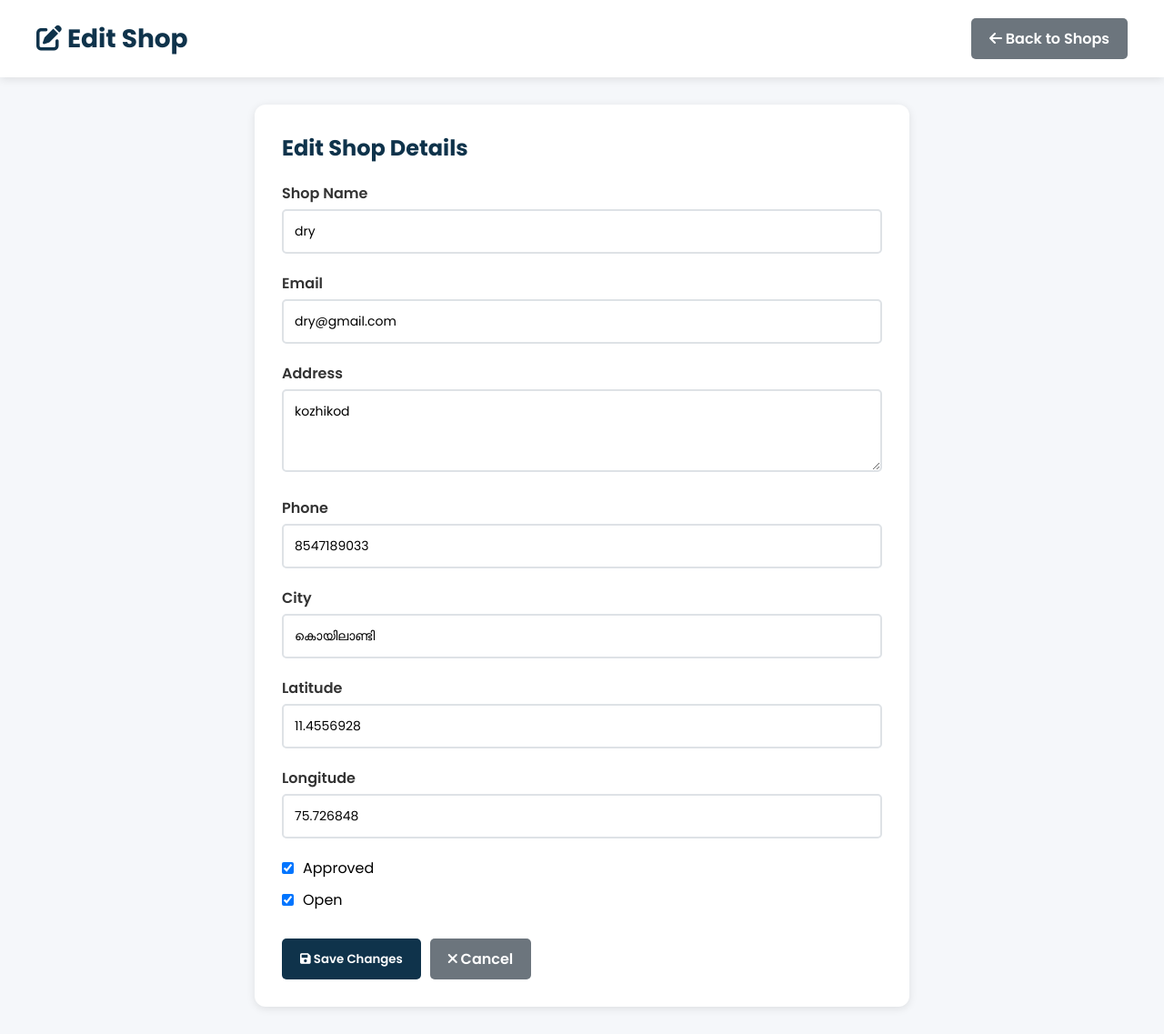
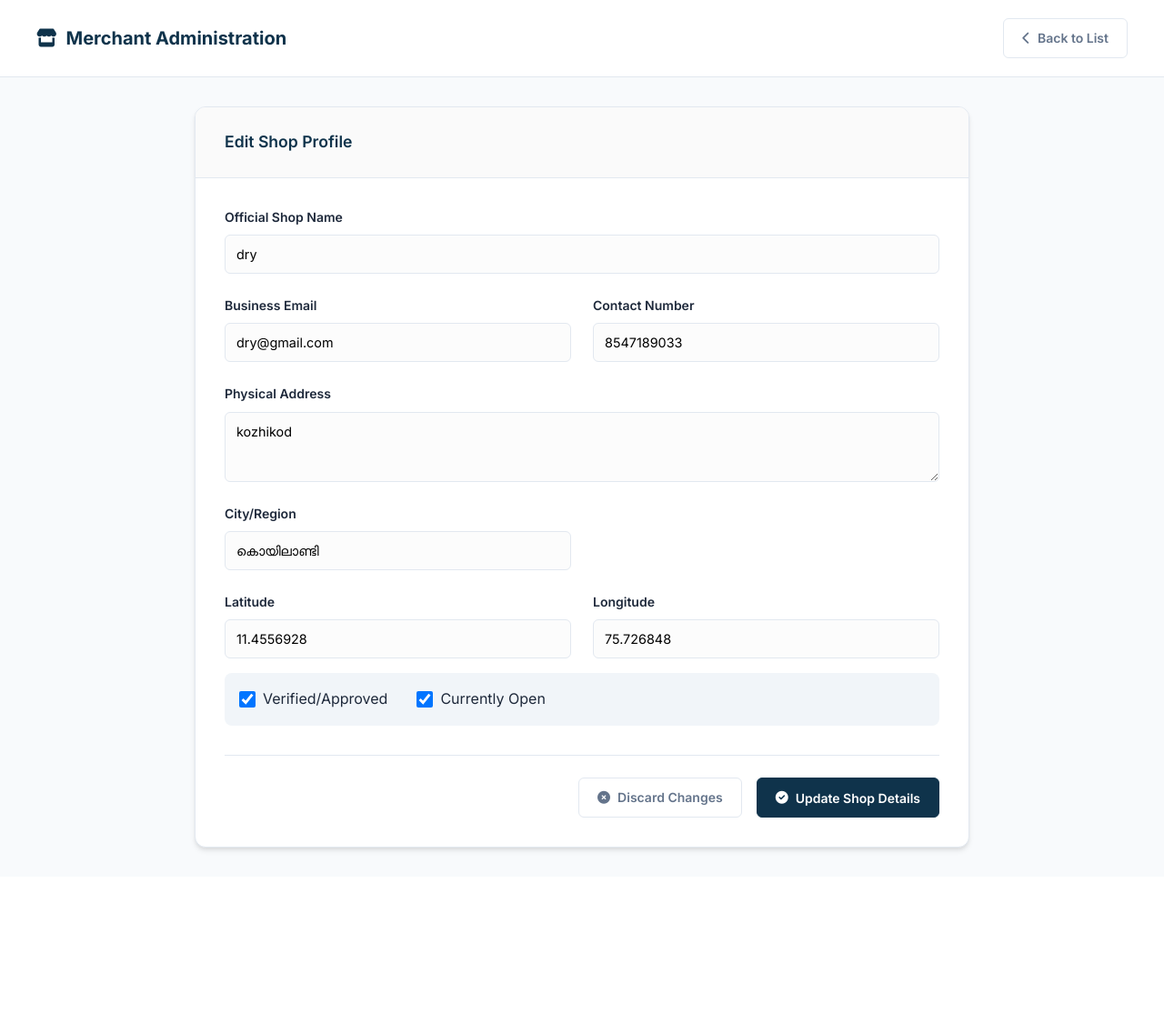
Before and after one commit to arathyrajeesh/laundry-shop-django, a Django app: page /admin-panel/shop/5/edit/ in a window 1280 px wide. Shown: the whole page at 91% size. After the commit the page ends 937 px from the top, so only its background shows below. Run offline with Django 5.2, Linux system fonts and the light colour scheme; a user stored in the database is signed in; data comes from the database, SQL or seed files in the repository; both versions use the stored data as it was after the commit.

Commit message:
changes added

```diff
--- a/shop/templates/admin_edit_shop.html
+++ b/shop/templates/admin_edit_shop.html
@@ -4,172 +4,256 @@
 <head>
     <meta charset="UTF-8">
     <meta name="viewport" content="width=device-width, initial-scale=1.0">
-    <title>Edit Shop - Admin</title>
+    <title>Edit Shop | Admin Portal</title>
 
-    <link href="https://fonts.googleapis.com/css2?family=Poppins:wght@300;400;600;700&display=swap" rel="stylesheet">
+    <link href="https://fonts.googleapis.com/css2?family=Inter:wght@300;400;500;600;700&display=swap" rel="stylesheet">
     <link rel="stylesheet" href="https://cdnjs.cloudflare.com/ajax/libs/font-awesome/6.0.0-beta3/css/all.min.css">
 
     <style>
+        :root {
+            --primary: #0f334b;
+            --primary-light: #1a4a6e;
+            --accent: #27ae60;
+            --danger: #e74c3c;
+            --bg-gray: #f8fafc;
+            --border-color: #e2e8f0;
+            --text-main: #1e293b;
+            --text-muted: #64748b;
+            --white: #ffffff;
+            --shadow: 0 4px 6px -1px rgba(0, 0, 0, 0.1), 0 2px 4px -1px rgba(0, 0, 0, 0.06);
+        }
+
         * {
             margin: 0;
             padding: 0;
-            font-family: "Poppins", sans-serif;
             box-sizing: border-box;
+            font-family: 'Inter', sans-serif;
         }
 
         body {
-            background: #f5f7fa;
+            background-color: var(--bg-gray);
+            color: var(--text-main);
+            line-height: 1.6;
         }
 
-        :root {
-            --primary-color: #0f334bff;
-            --accent-color: #2ecc71;
-        }
-
+        /* Header Styling */
         .admin-header {
-            background: white;
-            padding: 20px 40px;
-            box-shadow: 0 2px 10px rgba(0,0,0,0.1);
+            background: var(--white);
+            padding: 1.25rem 2.5rem;
+            border-bottom: 1px solid var(--border-color);
             display: flex;
             justify-content: space-between;
             align-items: center;
+            position: sticky;
+            top: 0;
+            z-index: 100;
         }
 
-        .admin-header h1 {
-            color: var(--primary-color);
-            font-size: 28px;
+        .header-title h1 {
+            font-size: 1.25rem;
+            font-weight: 700;
+            color: var(--primary);
+            display: flex;
+            align-items: center;
+            gap: 10px;
         }
 
-        .btn {
-            padding: 10px 20px;
-            border-radius: 5px;
-            text-decoration: none;
-            font-weight: 600;
-            transition: all 0.3s;
-            border: none;
-            cursor: pointer;
-            display: inline-block;
+        /* Container & Card */
+        .admin-container {
+            max-width: 900px;
+            margin: 2rem auto;
+            padding: 0 1.5rem;
         }
 
-        .btn-secondary {
-            background: #6c757d;
-            color: white;
+        .dashboard-card {
+            background: var(--white);
+            border-radius: 12px;
+            box-shadow: var(--shadow);
+            overflow: hidden;
+            border: 1px solid var(--border-color);
         }
 
-        .btn-primary {
-            background: var(--primary-color);
-            color: white;
+        .card-header {
+            padding: 1.5rem 2rem;
+            border-bottom: 1px solid var(--border-color);
+            background: #fafafa;
         }
 
-        .admin-container {
-            max-width: 800px;
-            margin: 0 auto;
-            padding: 30px 40px;
+        .card-header h2 {
+            font-size: 1.1rem;
+            font-weight: 600;
+            color: var(--primary);
         }
 
-        .dashboard-section {
-            background: white;
-            padding: 30px;
-            border-radius: 12px;
-            box-shadow: 0 2px 10px rgba(0,0,0,0.1);
+        .card-body {
+            padding: 2rem;
         }
 
+        /* Professional Form Grid */
+        .form-grid {
+            display: grid;
+            grid-template-columns: repeat(2, 1fr);
+            gap: 1.5rem;
+        }
+
+        .full-width { grid-column: span 2; }
+
         .form-group {
-            margin-bottom: 20px;
+            display: flex;
+            flex-direction: column;
+            gap: 0.5rem;
         }
 
         .form-group label {
-            display: block;
-            margin-bottom: 5px;
+            font-size: 0.875rem;
             font-weight: 600;
-            color: #333;
+            color: var(--text-main);
         }
 
-        .form-control {
+        /* Targeting Django's auto-generated inputs */
+        .form-group input,
+        .form-group select,
+        .form-group textarea {
             width: 100%;
-            padding: 12px;
-            border: 2px solid #dee2e6;
-            border-radius: 5px;
-            font-size: 14px;
-            transition: border-color 0.3s;
+            padding: 0.75rem;
+            border: 1px solid var(--border-color);
+            border-radius: 6px;
+            font-size: 0.9rem;
+            transition: all 0.2s ease;
+            background-color: #fcfcfc;
         }
 
-        .form-control:focus {
+        .form-group input:focus {
             outline: none;
-            border-color: var(--primary-color);
+            border-color: var(--primary);
+            box-shadow: 0 0 0 3px rgba(15, 51, 75, 0.1);
+            background-color: var(--white);
+        }
+
+        /* Toggle/Checkbox Switches */
+        .status-switches {
+            display: flex;
+            gap: 2rem;
+            margin: 1rem 0;
+            padding: 1rem;
+            background: #f1f5f9;
+            border-radius: 8px;
         }
 
         .form-check {
             display: flex;
             align-items: center;
-            margin-top: 10px;
+            cursor: pointer;
+            gap: 8px;
         }
 
-        .form-check-input {
-            margin-right: 10px;
+        .form-check input[type="checkbox"] {
+            width: 18px;
+            height: 18px;
+            cursor: pointer;
         }
 
-        .form-check-label {
-            font-weight: 500;
+        /* Buttons */
+        .btn-group {
+            display: flex;
+            justify-content: flex-end;
+            gap: 1rem;
+            margin-top: 2rem;
+            padding-top: 1.5rem;
+            border-top: 1px solid var(--border-color);
         }
 
-        .btn-group {
-            display: flex;
-            gap: 10px;
-            margin-top: 30px;
+        .btn {
+            padding: 0.625rem 1.25rem;
+            border-radius: 6px;
+            font-size: 0.875rem;
+            font-weight: 600;
+            cursor: pointer;
+            display: inline-flex;
+            align-items: center;
+            gap: 8px;
+            transition: all 0.2s;
+            text-decoration: none;
         }
 
-        @media (max-width: 768px) {
-            .admin-container {
-                padding: 20px 15px;
+        .btn-primary {
+            background: var(--primary);
+            color: white;
+            border: 1px solid var(--primary);
         }
 
-            .btn-group {
-                flex-direction: column;
+        .btn-primary:hover {
+            background: var(--primary-light);
         }
+
+        .btn-outline {
+            background: transparent;
+            color: var(--text-muted);
+            border: 1px solid var(--border-color);
+        }
+
+        .btn-outline:hover {
+            background: #f1f5f9;
+            color: var(--text-main);
+        }
+
+        @media (max-width: 640px) {
+            .form-grid { grid-template-columns: 1fr; }
+            .full-width { grid-column: span 1; }
+            .btn-group { flex-direction: column-reverse; }
+            .btn { justify-content: center; }
         }
     </style>
 </head>
 <body>
-    <div class="admin-header">
-        <h1><i class="fas fa-edit"></i> Edit Shop</h1>
-        <div>
-            <a href="{% url 'admin_shops' %}" class="btn btn-secondary">
-                <i class="fas fa-arrow-left"></i> Back to Shops
+    <header class="admin-header">
+        <div class="header-title">
+            <h1><i class="fas fa-store"></i> Merchant Administration</h1>
+        </div>
+        <nav>
+            <a href="{% url 'admin_shops' %}" class="btn btn-outline">
+                <i class="fas fa-chevron-left"></i> Back to List
             </a>
-        </div>
+        </nav>
+    </header>
+
+    <main class="admin-container">
+        <div class="dashboard-card">
+            <div class="card-header">
+                <h2>Edit Shop Profile</h2>
             </div>
 
-    <div class="admin-container">
-        <div class="dashboard-section">
-            <h2 style="margin-bottom: 20px; color: var(--primary-color);">Edit Shop Details</h2>
-
+            <div class="card-body">
                 <form method="post">
                     {% csrf_token %}
 
-                <div class="form-group">
-                    <label for="{{ form.name.id_for_label }}">Shop Name</label>
+                    <div class="form-grid">
+                        <div class="form-group full-width">
+                            <label for="{{ form.name.id_for_label }}">Official Shop Name</label>
                             {{ form.name }}
                         </div>
 
                         <div class="form-group">
-                    <label for="{{ form.email.id_for_label }}">Email</label>
+                            <label for="{{ form.email.id_for_label }}">Business Email</label>
                             {{ form.email }}
                         </div>
 
                         <div class="form-group">
-                    <label for="{{ form.address.id_for_label }}">Address</label>
+                            <label for="{{ form.phone.id_for_label }}">Contact Number</label>
+                            {{ form.phone }}
+                        </div>
+
+                        <div class="form-group full-width">
+                            <label for="{{ form.address.id_for_label }}">Physical Address</label>
                             {{ form.address }}
                         </div>
 
                         <div class="form-group">
-                    <label for="{{ form.phone.id_for_label }}">Phone</label>
-                    {{ form.phone }}
+                            <label for="{{ form.city.id_for_label }}">City/Region</label>
+                            {{ form.city }}
                         </div>
 
                         <div class="form-group">
-                    <label for="{{ form.city.id_for_label }}">City</label>
-                    {{ form.city }}
                             </div>
 
                         <div class="form-group">
@@ -181,31 +265,51 @@
                             <label for="{{ form.longitude.id_for_label }}">Longitude</label>
                             {{ form.longitude }}
                         </div>
+                    </div>
 
+                    <div class="status-switches">
                         <div class="form-check">
                             {{ form.is_approved }}
-                    <label class="form-check-label" for="{{ form.is_approved.id_for_label }}">
-                        Approved
-                    </label>
+                            <label for="{{ form.is_approved.id_for_label }}">Verified/Approved</label>
                         </div>
 
                         <div class="form-check">
                             {{ form.is_open }}
-                    <label class="form-check-label" for="{{ form.is_open.id_for_label }}">
-                        Open
-                    </label>
+                            <label for="{{ form.is_open.id_for_label }}">Currently Open</label>
+                        </div>
                     </div>
 
                     <div class="btn-group">
+                        <a href="{% url 'admin_dashboard' %}#shops"
+                        class="btn btn-outline"
+                        onclick="return confirm('Discard changes and return to Manage Shops?')">
+                            <i class="fas fa-times-circle"></i> Discard Changes
+                        </a>
+
                         <button type="submit" class="btn btn-primary">
-                        <i class="fas fa-save"></i> Save Changes
+                            <i class="fas fa-check-circle"></i> Update Shop Details
                         </button>
-                    <a href="{% url 'admin_shops' %}" class="btn btn-secondary">
-                        <i class="fas fa-times"></i> Cancel
-                    </a>
                     </div>
                 </form>
             </div>
         </div>
+    </main>
+
+    <script>
+        // Adding CSS classes to Django's auto-generated inputs via JS for cleanliness
+        document.querySelectorAll('input, select, textarea').forEach(element => {
+            if (element.type !== 'checkbox') {
+                element.classList.add('form-control');
+            }
+        });
+        document.addEventListener("DOMContentLoaded", function () {
+            if (window.location.hash === "#shops") {
+                const shopsNav = document.querySelector(".nav-item[onclick*='shops']");
+                if (shopsNav) {
+                    showSection('shops', shopsNav);
+                }
+            }
+        });
+    </script>
 </body>
 </html>
--- a/shop/views.py
+++ b/shop/views.py
@@ -2039,7 +2039,7 @@ def admin_edit_shop(request, shop_id):
         if form.is_valid():
             form.save()
             messages.success(request, 'Shop updated successfully.')
-            return redirect('admin_shops')
+            return redirect('admin_dashboard')
         else:
             messages.error(request, 'Please correct the errors below.')
     else:
```
Also changed, not shown: shop/templates/admin_dashboard.html (+4 -4 lines), db.sqlite3. Lines whose indentation alone changed are shown as unchanged.
